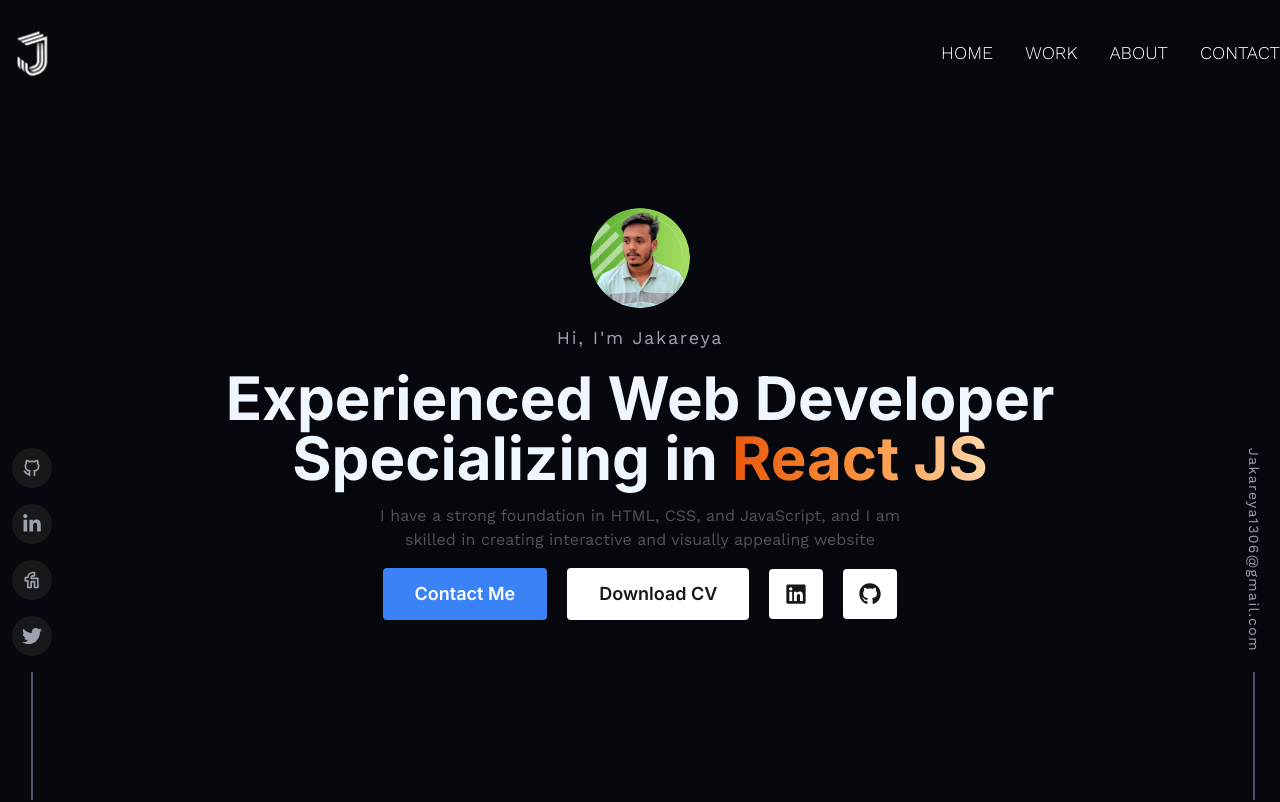
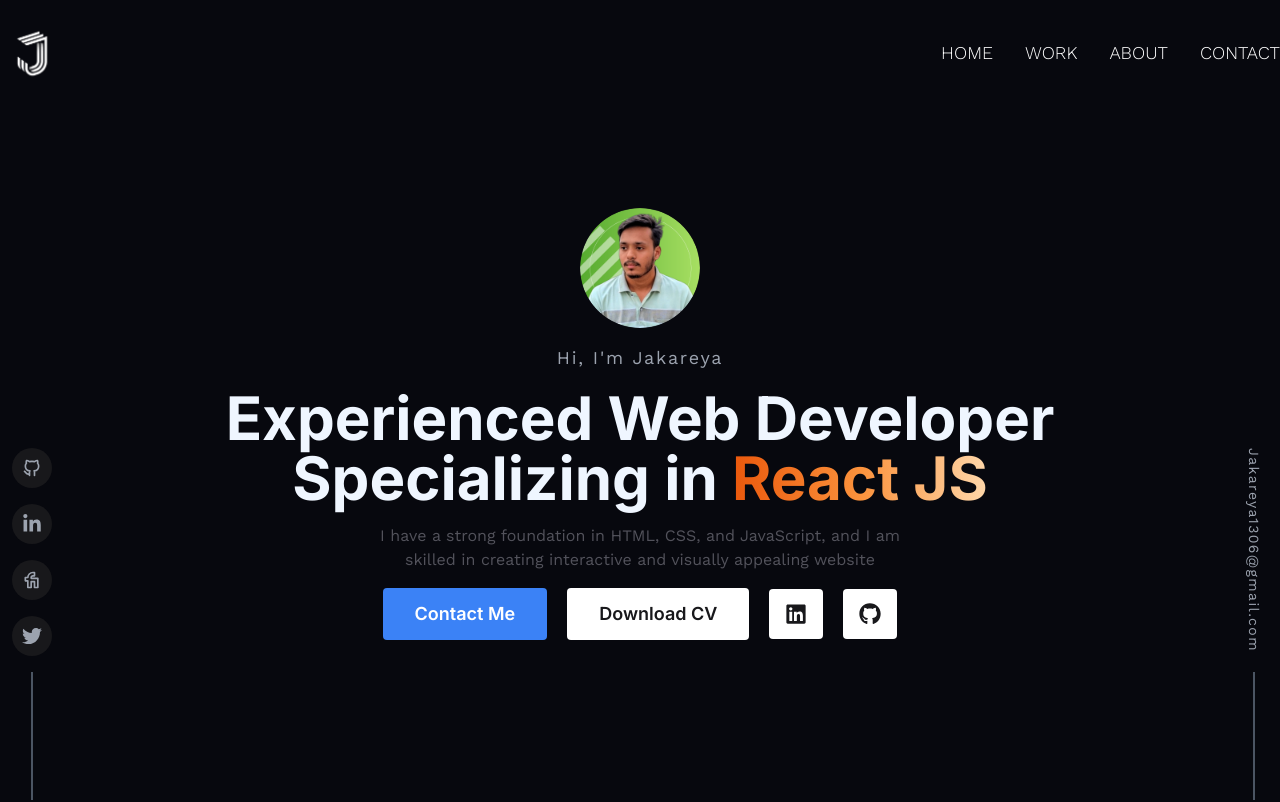
Before and after one commit to jakareya76/portfolio, a Next.js app: page / in a window 1280 px wide. Shown: the top 802 px of the page. Built offline with nearby package versions, Linux system fonts and the light colour scheme.

Commit message:
make profile image bigger and fix buttons

```diff
--- a/src/components/Hero.jsx
+++ b/src/components/Hero.jsx
@@ -12,7 +12,7 @@ const Hero = () => {
         transition={{ duration: 0.5, delay: 0.6 }}
         src="/jakareya.png"
         alt="jakareya"
-        className="max-w-[100px] h-[100px] rounded-full"
+        className="max-w-[120px] h-[120px] rounded-full"
       />
       <motion.h3
         initial={{ y: 10, opacity: 0 }}
@@ -43,6 +43,7 @@ const Hero = () => {
         skilled in creating interactive and visually appealing website
       </motion.p>
       <div className="flex flex-wrap items-center justify-center gap-5">
+        <div className="flex items-center justify-center gap-5">
           <motion.a
             initial={{ y: 10, opacity: 0 }}
             animate={{ y: 0, opacity: 1 }}
@@ -52,7 +53,6 @@ const Hero = () => {
           >
             Contact Me
           </motion.a>
-
           <motion.a
             initial={{ y: 10, opacity: 0 }}
             animate={{ y: 0, opacity: 1 }}
@@ -63,6 +63,8 @@ const Hero = () => {
           >
             Download CV
           </motion.a>
+        </div>
+        <div className="flex items-center justify-center gap-5">
           <motion.a
             initial={{ y: 10, opacity: 0 }}
             animate={{ y: 0, opacity: 1 }}
@@ -85,6 +87,7 @@ const Hero = () => {
           </motion.a>
         </div>
       </div>
+    </div>
   );
 };
 export default Hero;
```
Lines whose indentation alone changed are shown as unchanged.
